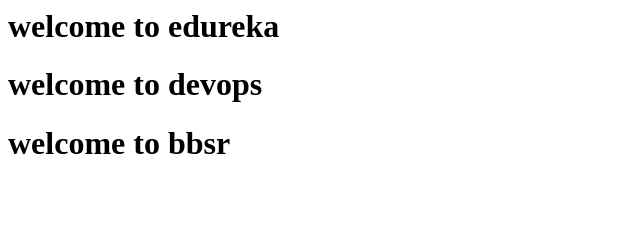
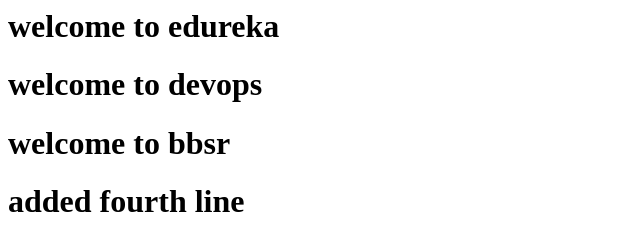
Before and after one commit to dinzub/code, a plain HTML site: page index.html in a window 1280 px wide. Shown: the whole page, without its empty margins (0-640 px from the left). Drawn offline with Linux system fonts and the light colour scheme.

Commit message:
commit for diff

```diff
--- a/index.html
+++ b/index.html
@@ -1,3 +1,4 @@
 <h1> welcome to edureka </h1>
 <h1> welcome to devops </h1>
 <h1> welcome to bbsr </h1>
+<h1> added fourth line </h1>
```
